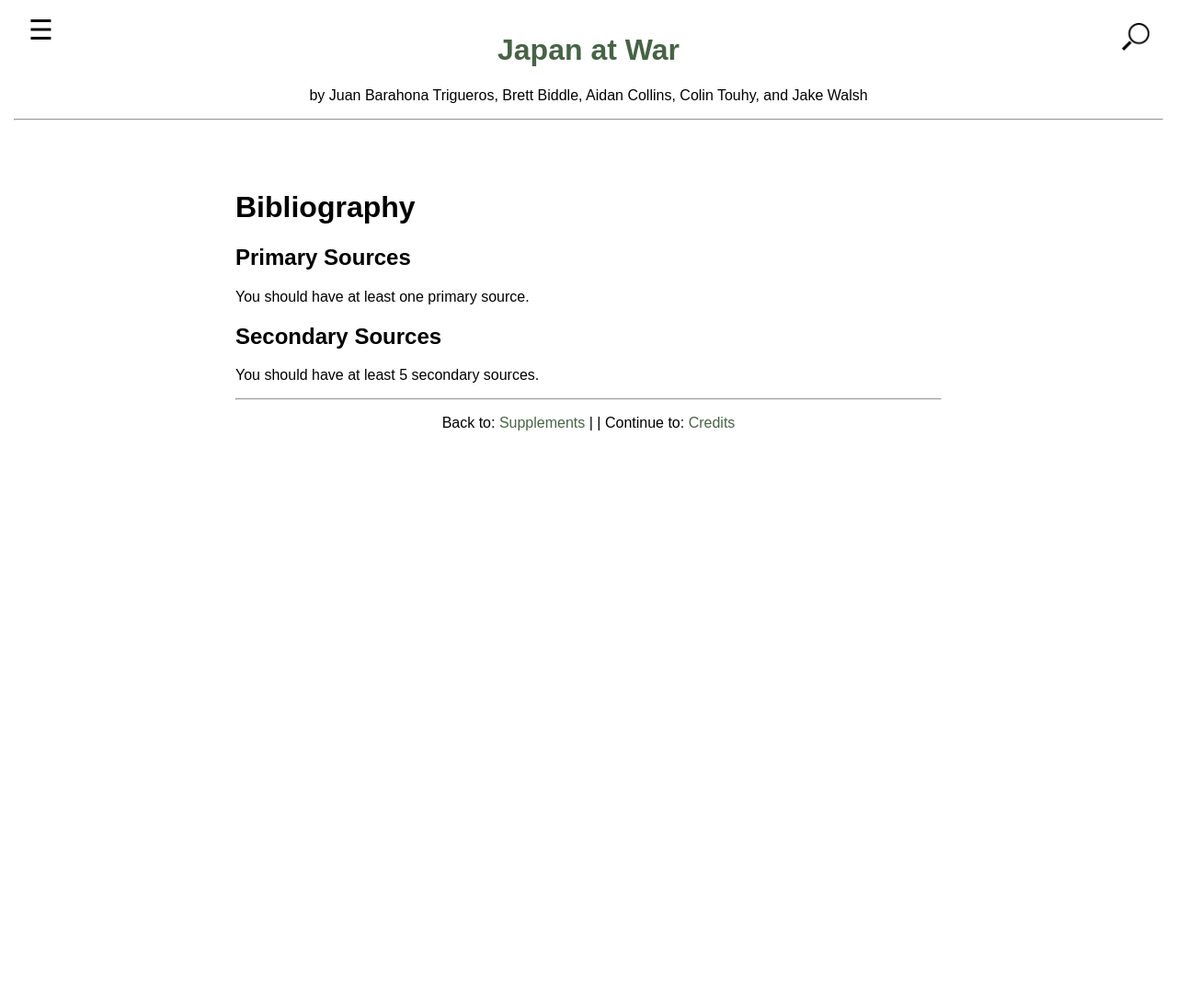
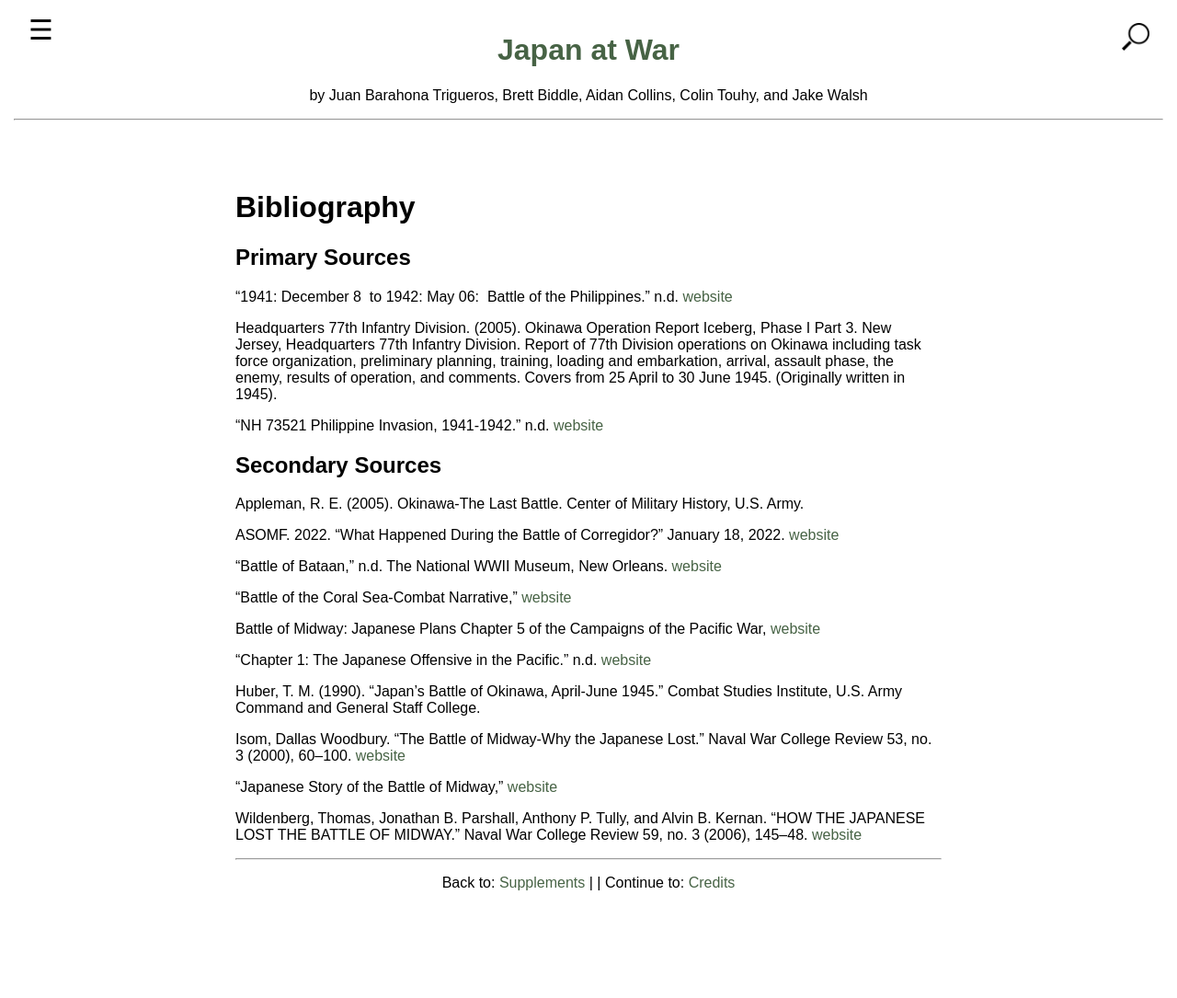
Before and after one commit to JakePWalsh/WALSH-JAKE-HIST-WOH3931, a Jekyll site: the page built from 005_bibliography.md, in a window 1280 px wide. Shown: the whole page at 92% size. Built offline with Jekyll 4.4.1, drawn with Linux system fonts in a browser that asks for light colours; before the commit the page ends 900 px from its top, so only the background shows below that.

Commit message:
Update 005_bibliography.md

```diff
--- a/005_bibliography.md
+++ b/005_bibliography.md
@@ -8,8 +8,30 @@ number: 5
 
 ## Primary Sources
 
-You should have at least one primary source.
+“1941: December 8  to 1942: May 06:  Battle of the Philippines.” n.d. [website](https://www.history.navy.mil/content/history/museums/nmusn/explore/photography/wwii/wwii-pacific/us-entry-into-wwii-japanese-offensive/1941-december-8-1942-may-6-philippines.html.)
+
+Headquarters 77th Infantry Division. (2005). Okinawa Operation Report Iceberg, Phase I Part 3. New Jersey, Headquarters 77th Infantry Division. Report of 77th Division operations on Okinawa including task force organization, preliminary planning, training, loading and embarkation, arrival, assault phase, the enemy, results of operation, and comments. Covers from 25 April to 30 June 1945. (Originally written in 1945).
+
+“NH 73521 Philippine Invasion, 1941-1942.” n.d. [website](https://www.history.navy.mil/content/history/nhhc/our-collections/photography/numerical-list-of-images/nhhc-series/nh-series/NH-73000/NH-73521.html.)
 
 ## Secondary Sources
 
-You should have at least 5 secondary sources.
+Appleman, R. E. (2005). Okinawa-The Last Battle. Center of Military History, U.S. Army.
+
+ASOMF. 2022. “What Happened During the Battle of Corregidor?” January 18, 2022. [website](https://www.asomf.org/what-happened-during-the-battle-of-corregidor/.)
+
+“Battle of Bataan,” n.d. The National WWII Museum, New Orleans. [website](https://www.nationalww2museum.org/war/topics/battle-bataan-death-march#:~:text=The%20USAFFE%20were%20able%20to,in%20a%20very%20bad%20position.)
+
+"Battle of the Coral Sea-Combat Narrative," [website](www.history.navy.mil/research/library/online-reading-room/title-list-alphabetically/b/battle-of-the-coral-sea-combat-narrative.html.)
+
+Battle of Midway: Japanese Plans Chapter 5 of the Campaigns of the Pacific War, [website](www.history.navy.mil/research/library/online-reading-room/title-list-alphabetically/b/battle-of-midway-japanese-plans-chapter-5-of-the-campaigns-of-the-pacific-war.html.)
+
+“Chapter 1: The Japanese Offensive in the Pacific.” n.d. [website](https://www.history.army.mil/books/wwii/MacArthur%20Reports/MacArthur%20V1/ch01.htm#:~:text=Flanking%20the%20vital%20sea%20routes,the%20way%20for%20amphibious%20assaults.)
+
+Huber, T. M. (1990). "Japan’s Battle of Okinawa, April-June 1945." Combat Studies Institute, U.S. Army Command and General Staff College.
+
+Isom, Dallas Woodbury. “The Battle of Midway-Why the Japanese Lost.” Naval War College Review 53, no. 3 (2000), 60–100. [website](http://www.jstor.org/stable/44638333.)
+
+"Japanese Story of the Battle of Midway," [website](www.history.navy.mil/research/library/online-reading-room/title-list-alphabetically/j/japanese-story-of-the-battle-of-midway.html.)
+
+Wildenberg, Thomas, Jonathan B. Parshall, Anthony P. Tully, and Alvin B. Kernan. “HOW THE JAPANESE LOST THE BATTLE OF MIDWAY.” Naval War College Review 59, no. 3 (2006), 145–48. [website](http://www.jstor.org/stable/26396752.)
```
